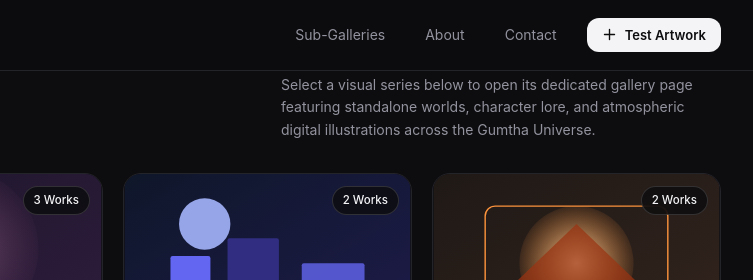
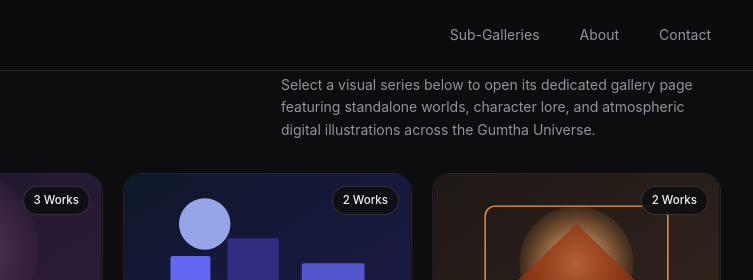
Before and after one commit to Gumtha-Studio/Gumtha, a plain HTML site: page index.html in a window 1280 px wide. Shown: the top 280 px of the page, 527-1280 px from the left. Drawn offline with Linux system fonts and the light colour scheme; no server answers.

Commit message:
Update index.html

```diff
--- a/index.html
+++ b/index.html
@@ -1065,11 +1065,11 @@
                     <span class="admin-dot"></span>
                     <span>Admin</span>
                 </button>
-                <button id="openUploadModalBtn" class="btn-primary" type="button">
+                <button id="openUploadModalBtn" class="btn-primary hidden" type="button">
                     <svg width="15" height="15" viewBox="0 0 24 24" fill="none" stroke="currentColor" stroke-width="2.2">
                         <path stroke-linecap="round" stroke-linejoin="round" d="M12 4v16m8-8H4"></path>
                     </svg>
-                    <span id="primaryActionLabel">Test Artwork</span>
+                    <span id="primaryActionLabel">Publish Artwork</span>
                 </button>
             </nav>
         </div>
@@ -1853,15 +1853,14 @@
         function updateAdminUIState() {
             const loggedIn = isAdminAuthenticated();
             adminNavStatusBtn.classList.toggle('hidden', !loggedIn);
+            openUploadModalBtn.classList.toggle('hidden', !loggedIn);
             disconnectGithubBtn.classList.toggle('hidden', !loggedIn);
             footerAdminLabel.textContent = loggedIn ? 'Admin Active' : 'Admin';
-            primaryActionLabel.textContent = loggedIn ? 'Publish Artwork' : 'Test Artwork';
-            uploadModalEyebrow.textContent = loggedIn ? 'GitHub Live Publish' : 'Local Preview';
-            uploadModalTitle.textContent = loggedIn ? 'Publish Artwork to GitHub' : 'Test Your Artwork';
-            uploadModeHint.textContent = loggedIn
-                ? 'Uploads image to images/ and updates artworks.json in your GitHub repository'
-                : 'Renders locally in your browser — connect Admin in footer to publish permanently';
-            submitUploadBtn.textContent = loggedIn ? 'Publish to Site' : 'Add to Sub-Gallery';
+            primaryActionLabel.textContent = 'Publish Artwork';
+            uploadModalEyebrow.textContent = 'GitHub Live Publish';
+            uploadModalTitle.textContent = 'Publish Artwork to GitHub';
+            uploadModeHint.textContent = 'Uploads image to images/ and updates artworks.json in your GitHub repository';
+            submitUploadBtn.textContent = 'Publish to Site';
 
             if (loggedIn) {
                 document.getElementById('ghOwnerInput').value = githubConfig.owner;
```
